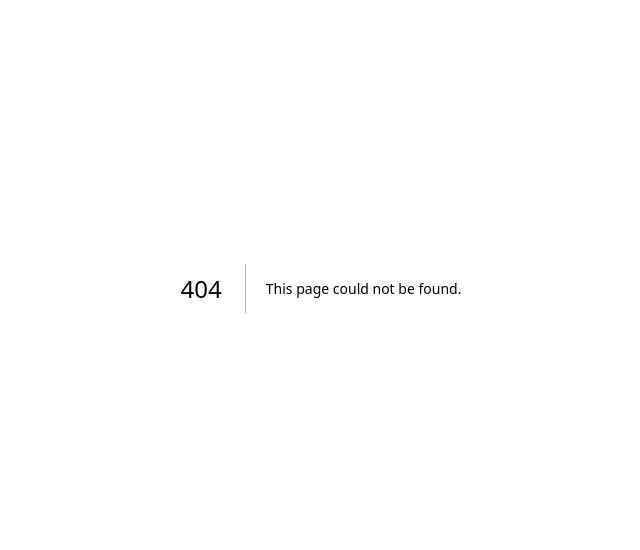
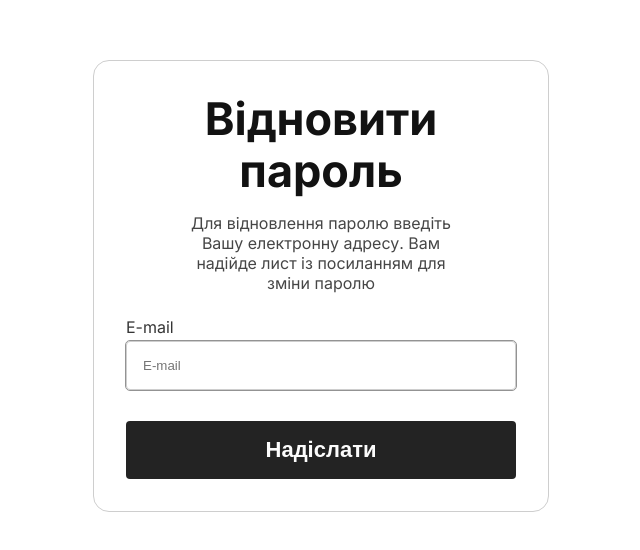
Before and after one commit to baza-trainee/feeda, a Next.js app in the folder cms/: page /recover-password in a window 1280 px wide. Before the commit this address had no page. Shown: the part 112-662 px from the top of the page, without its empty margins (319-959 px from the left). Built offline with nearby package versions, Linux system fonts and the light colour scheme.

Commit message:
feat: add recover pass pages with forms and components

```diff
--- /dev/null
+++ b/cms/src/app/(auth)/recover-password/(recover-pass)/RecoverPass.styles.ts
@@ -0,0 +1,55 @@
+/** @jsxImportSource @emotion/react */
+import { css } from '@emotion/react';
+
+export const RecoverFormCss = css`
+	width: 335px;
+	box-sizing: border-box;
+	padding: 32px;
+	border-radius: 16px;
+	border: 1px solid #cecece;
+
+	@media (min-width: 768px) {
+		width: 464px;
+	}
+	@media (min-width: 1200px) {
+		width: 456px;
+	}
+`;
+
+export const HeaderCss = css`
+	margin-bottom: 24px;
+	display: flex;
+	flex-direction: column;
+	align-items: center;
+	gap: 16px;
+`;
+
+export const TitleCss = css`
+	margin: 0;
+	color: #121212;
+	width: 100%;
+	text-align: center;
+	font-size: 32px;
+	font-style: normal;
+	font-weight: 700;
+	line-height: 115.556%;
+
+	@media (min-width: 768px) {
+		font-size: 45px;
+	}
+`;
+
+export const SubtitleCss = css`
+	padding: 0;
+	margin: 0;
+	width: 75.6%;
+	color: #464646;
+	text-align: center;
+	font-size: 14px;
+	font-style: normal;
+	font-weight: 400;
+	line-height: normal;
+	@media (min-width: 768px) {
+		font-size: 16px;
+	}
+`;
--- /dev/null
+++ b/cms/src/app/(auth)/recover-password/(recover-pass)/RecoverPass.tsx
@@ -0,0 +1,43 @@
+'use client';
+/** @jsxImportSource @emotion/react */
+import { useForm } from 'react-hook-form';
+import { btnText, formTitle, inputPlaceholderText, labelsTitle } from '../../consts';
+import { FormElement } from '../../login/Login/FormElement/FormElement';
+import { Button } from '~/src/app/components/Button/Button';
+import { HeaderCss, RecoverFormCss, SubtitleCss, TitleCss } from './RecoverPass.styles';
+
+export function RecoverForm() {
+	const {
+		reset,
+		handleSubmit,
+		formState: { errors },
+	} = useForm({
+		mode: 'onBlur',
+		reValidateMode: 'onChange',
+	});
+
+	const onClick = () => {
+		reset();
+	};
+
+	return (
+		<form onSubmit={handleSubmit(onClick)} css={RecoverFormCss}>
+			<header css={HeaderCss}>
+				<h1 css={TitleCss}>{formTitle['recover-password']}</h1>
+				<p css={SubtitleCss}>
+					Для відновлення паролю введіть Вашу електронну адресу. Вам надійде лист із посиланням для зміни паролю
+				</p>
+			</header>
+
+			<FormElement
+				label={labelsTitle.mail}
+				inputPlaceholder={inputPlaceholderText.mail}
+				nameInput="mail"
+				inputType="email"
+				error={errors}
+			/>
+
+			<Button btnType="submit">{btnText.send}</Button>
+		</form>
+	);
+}
--- /dev/null
+++ b/cms/src/app/(auth)/recover-password/page.tsx
@@ -0,0 +1,12 @@
+'use client';
+/** @jsxImportSource @emotion/react */
+import { ContainerCss } from '../login/styles';
+import { RecoverForm } from './(recover-pass)/RecoverPass';
+
+export default function RecoverPasswordPage() {
+	return (
+		<article css={ContainerCss}>
+			<RecoverForm />
+		</article>
+	);
+}
```
Also changed, not shown: cms/src/app/(auth)/recover-password/new-password/NewPass.styles.ts (added, +31 -0 lines), cms/src/app/(auth)/recover-password/new-password/NewPass.tsx (added, +47 -0 lines), cms/src/app/(auth)/recover-password/new-password/page.tsx (added, +12 -0 lines).
